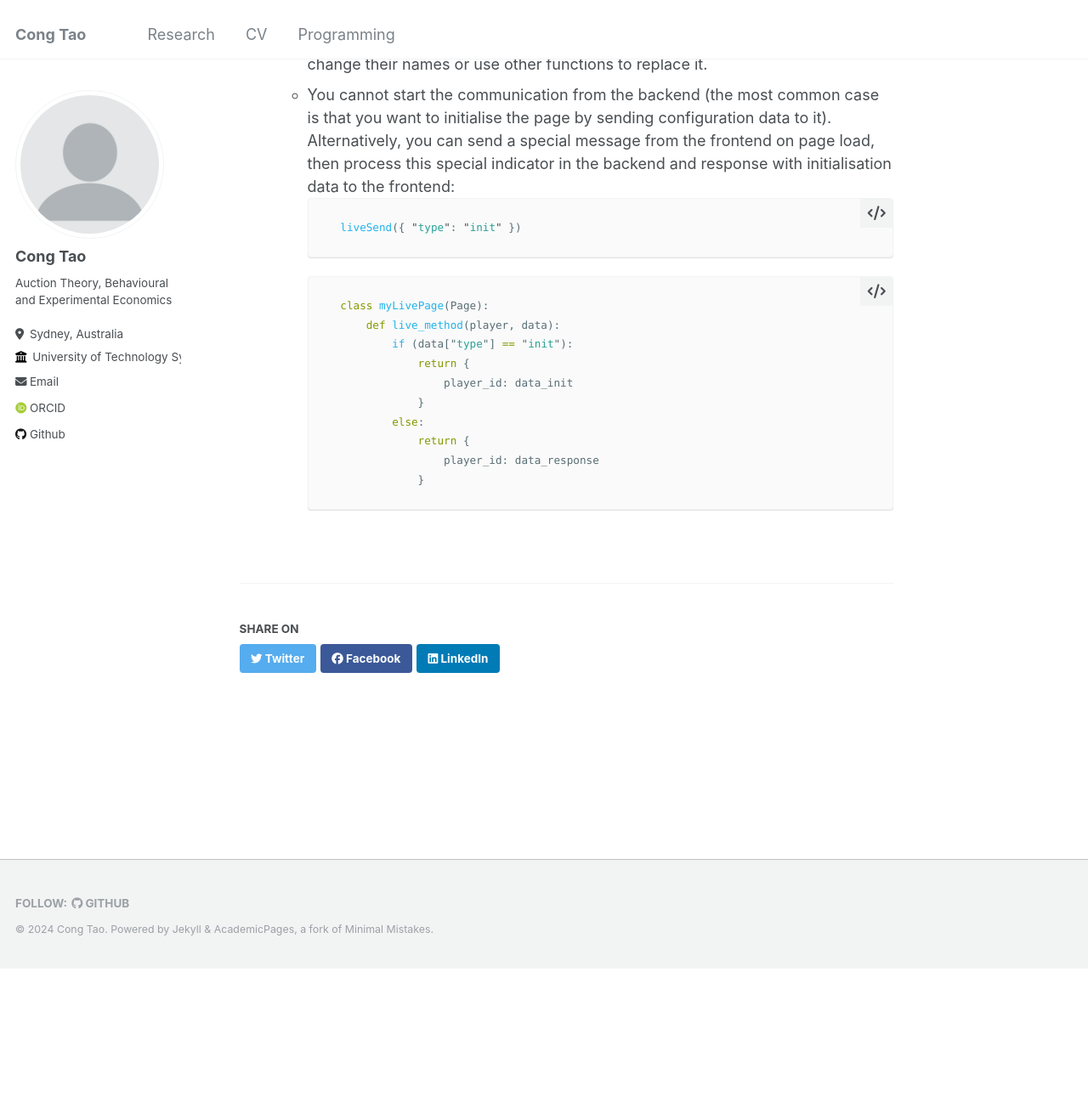
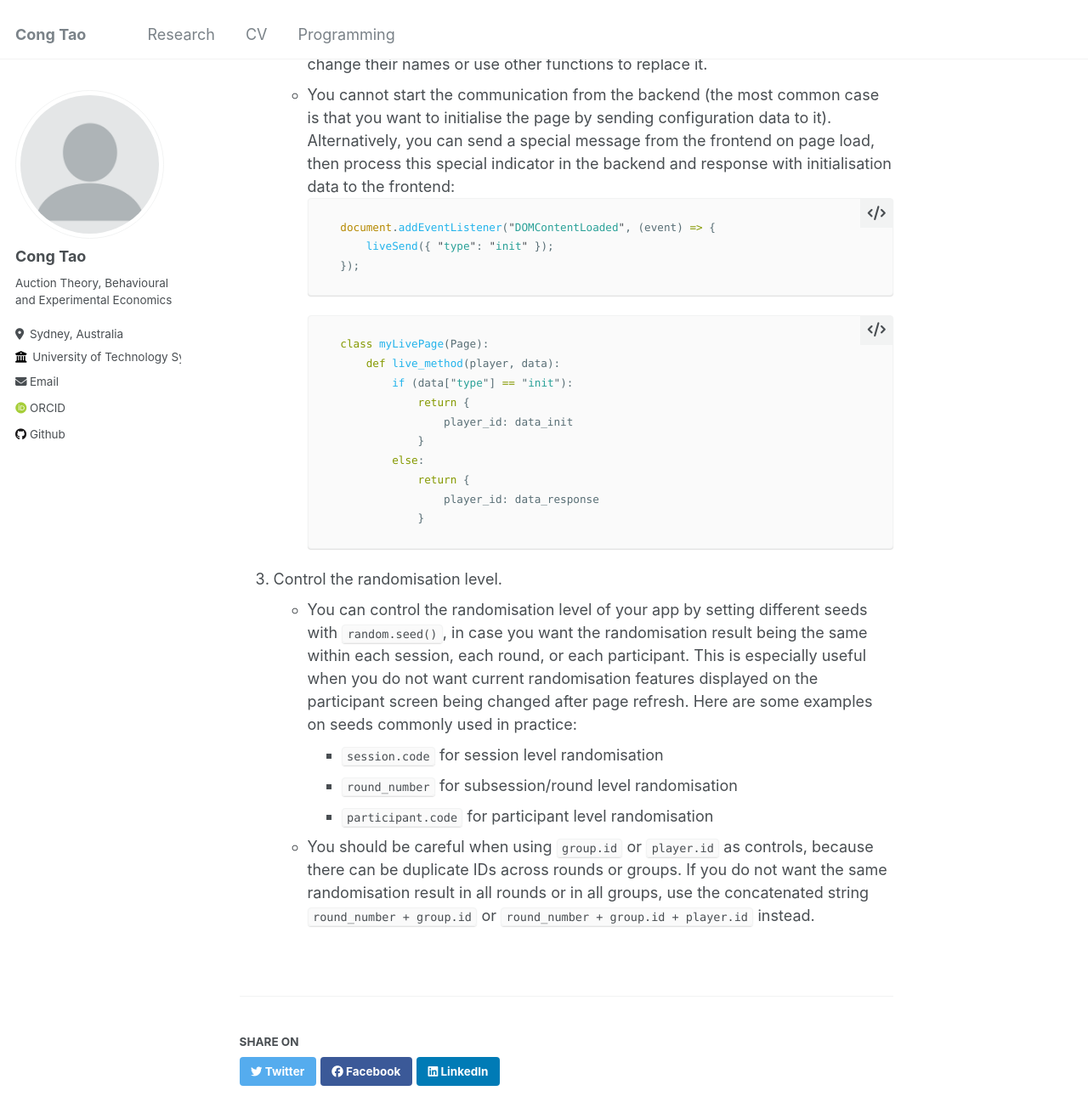
Before and after one commit to Misaka-19090/Misaka-19090.github.io, a Jekyll site: the page built from _portfolio/otree_tips.md, in a window 1280 px wide and 1400 px high, scrolled down 2287 px. Shown: the top 1317 px of the window at 85% size. Built offline with Jekyll 4.4.1, drawn with Linux system fonts in a browser that asks for light colours; some web fonts are replaced; before the commit the page ends 3427 px from its top, so only the background shows below that.

Commit message:
Update otree_tips.md

````diff
--- a/_portfolio/otree_tips.md
+++ b/_portfolio/otree_tips.md
@@ -72,7 +72,9 @@ collection: portfolio
     - The `liveSend()` and `liveRecv()` functions are oTree built-in features, you cannot change their names or use other functions to replace it.
     - You cannot start the communication from the backend (the most common case is that you want to initialise the page by sending configuration data to it). Alternatively, you can send a special message from the frontend on page load, then process this special indicator in the backend and response with initialisation data to the frontend:
         ```js
-        liveSend({ "type": "init" })
+        document.addEventListener("DOMContentLoaded", (event) => {
+            liveSend({ "type": "init" });
+        });
         ```
         ```python
         class myLivePage(Page):
@@ -86,3 +88,9 @@ collection: portfolio
                         player_id: data_response
                     }
         ```
+1. Control the randomisation level.
+    - You can control the randomisation level of your app by setting different seeds with `random.seed()`, in case you want the randomisation result being the same within each session, each round, or each participant. This is especially useful when you do not want current randomisation features displayed on the participant screen being changed after page refresh. Here are some examples on seeds commonly used in practice:
+        - `session.code` for session level randomisation
+        - `round_number` for subsession/round level randomisation
+        - `participant.code` for participant level randomisation
+    - You should be careful when using `group.id` or `player.id` as controls, because there can be duplicate IDs across rounds or groups. If you do not want the same randomisation result in all rounds or in all groups, use the concatenated string `round_number + group.id` or `round_number + group.id + player.id` instead.
````
